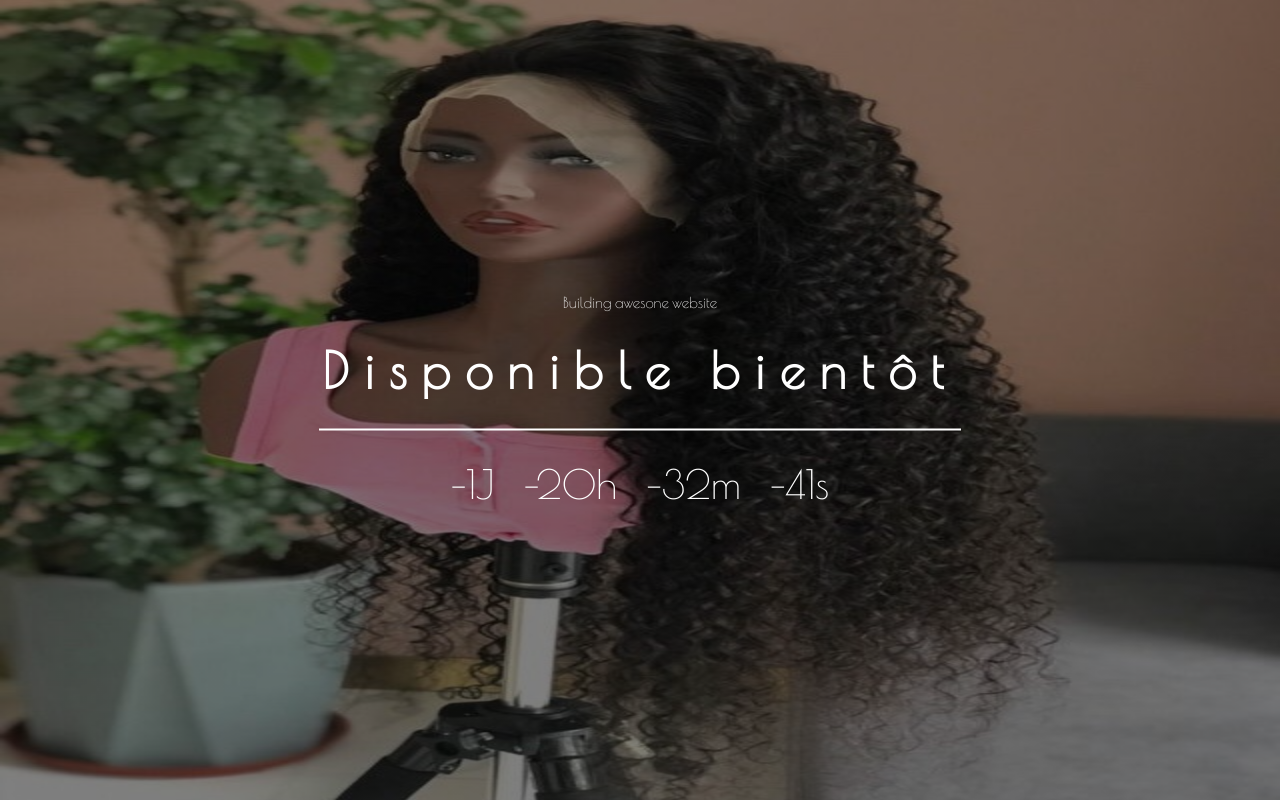
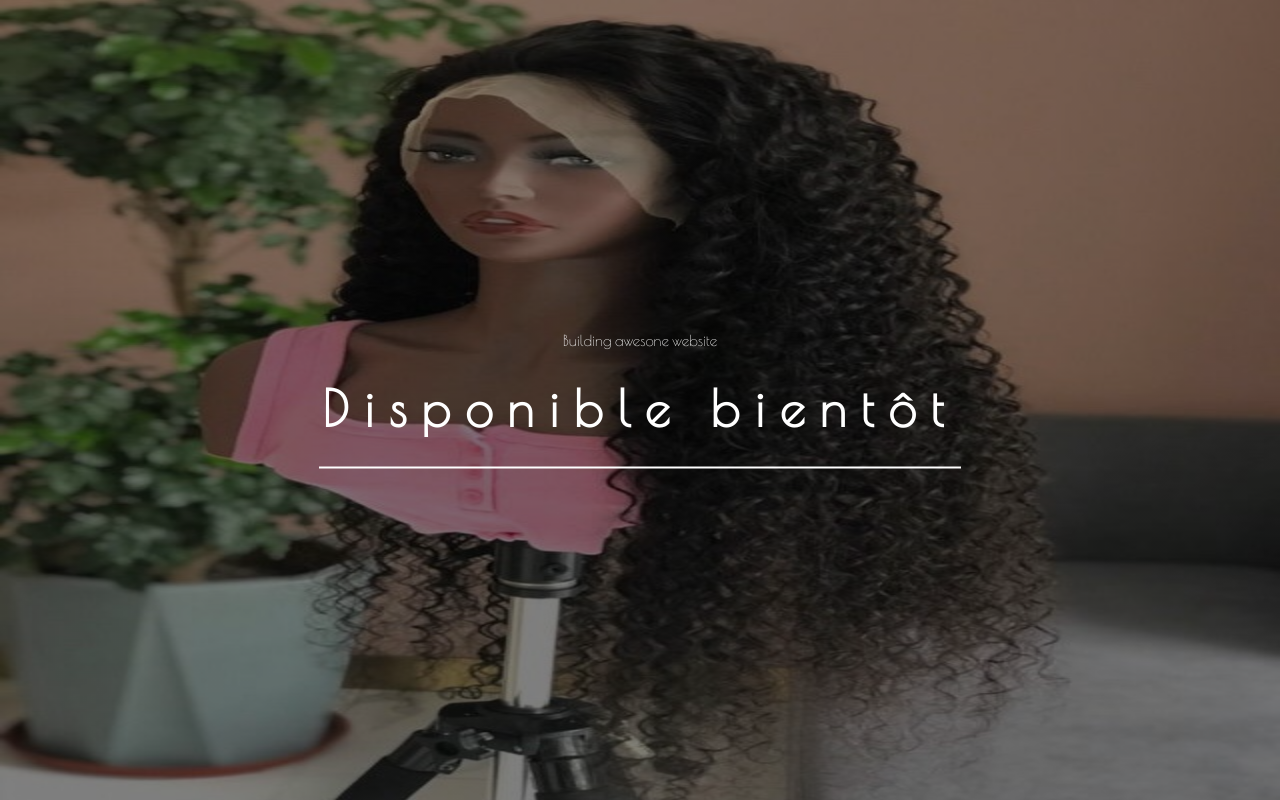
Before and after one commit to Merith-Ndolo/ma-tarou, a plain HTML site: page index.html in a window 1280 px wide. Drawn offline with nearby package versions, Linux system fonts and the light colour scheme.

Commit message:
remove launch

```diff
--- a/index.html
+++ b/index.html
@@ -17,7 +17,7 @@
         <p>Building awesone website</p>
         <h1>Disponible bientôt</h1>
         <hr />
-        <p id="launch"></p>
+        <!--<p id="launch"></p>-->
       </div>
     </header>
 
```
